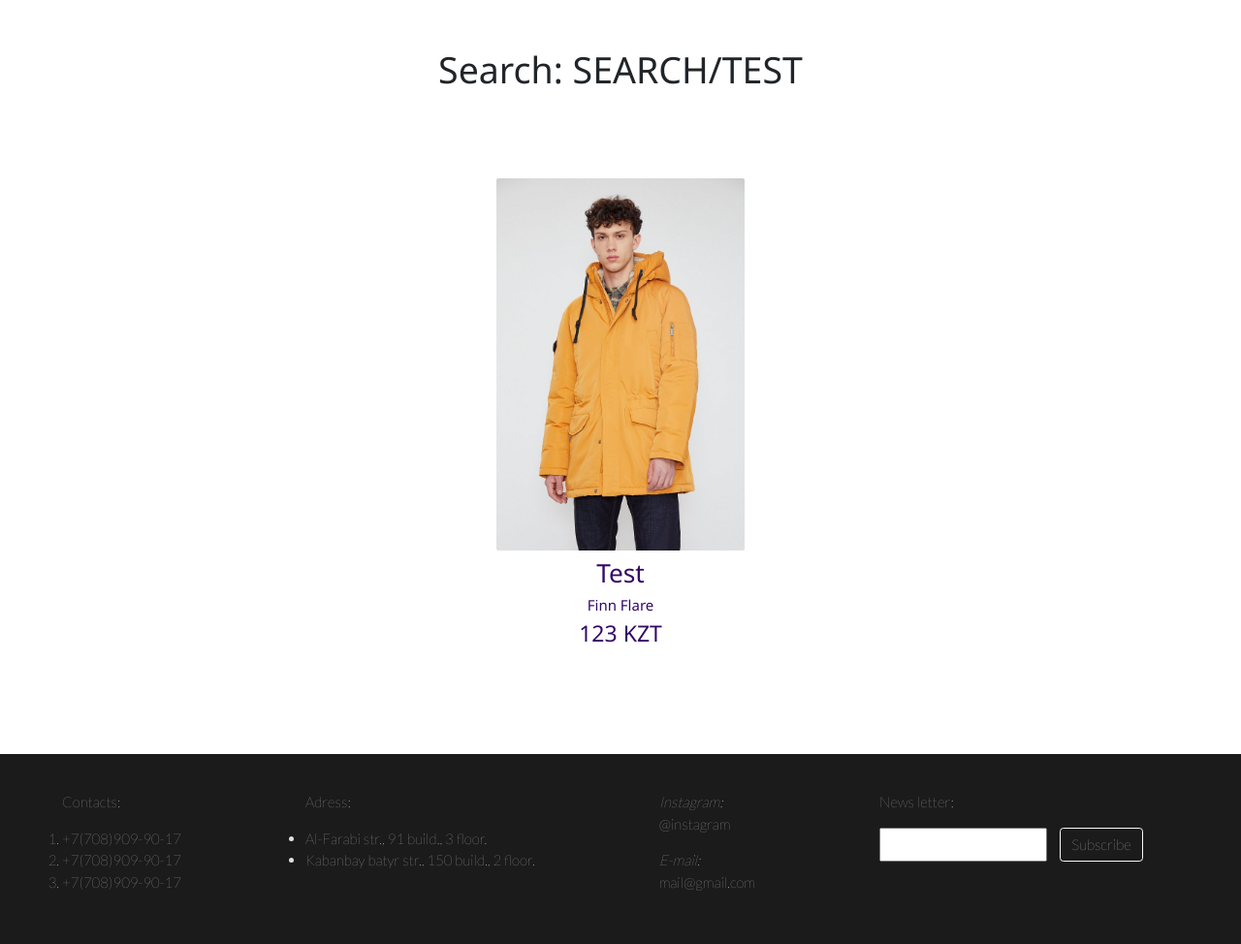
After one commit to shabal1n/WebProject2, a Django app: a page that uses templates/html/search.html in a window 1280 px wide. The commit adds this page. Shown: the part 664-1638 px from the top of the page at 97% size. Run offline with Django 4.2, Linux system fonts and the light colour scheme; data comes from the database, SQL or seed files in the repository; both versions use the stored data as it was after the commit; some libraries are stand-ins or nearby versions; some web fonts are replaced.

Commit message:
Added search

```diff
--- a/mainapp/urls.py
+++ b/mainapp/urls.py
@@ -16,5 +16,6 @@ urlpatterns = [
     path('cart/delete/<int:part_id>', views.delete_item_cart, name='delete_view'),
     path('save_review/<int:id>', views.save_review, name='save_review'),
     path('change_count/<int:item_id>/<int:count>', views.change_count, name='change_count'),
-    path('order', views.make_order, name='order')
+    path('order', views.make_order, name='order'),
+    path('search/<str:name>', views.search, name='search')
 ]
--- a/mainapp/views.py
+++ b/mainapp/views.py
@@ -2,8 +2,9 @@ from django.shortcuts import render, redirect
 from django.contrib.auth.models import User, auth
 from django.http import JsonResponse, HttpResponseRedirect
 from django.contrib import messages
-from .models import Items, ProductReview, Basket, BasketItem, Order, DeliveryCompany
+from .models import Items, ProductReview, Basket, BasketItem, Order, DeliveryCompany, Brands
 from .forms import ReviewAdd
+from django.db.models import Q
 
 
 def main(request):
@@ -180,3 +181,8 @@ def make_order(request):
         total = cart_current.total()
         deliveries = DeliveryCompany.objects.all()
         return render(request, 'order.html', {'items': items, 'total': total, 'deliveries': deliveries})
+
+
+def search(request, name):
+    items = Items.objects.filter(Q(name__icontains=name) | Q(brand__title__icontains=name)).all()
+    return render(request, 'search.html', {'items': items})
--- /dev/null
+++ b/templates/html/search.html
@@ -0,0 +1,19 @@
+{% extends 'template.html' %}
+{% load static %}
+{% block title %}l'encore {{ request.path|slice:"1:" }}{% endblock %}
+{% block content %}
+     <link rel="stylesheet" href="{% static 'style/items_style.css' %}">
+    <h1 style="text-align: center; margin-top: 50px;">Search: {{ request.path|slice:"1:"|upper }}</h1>
+    <div class="kurt">
+        {% for item in items %}
+            <div class="tsort">
+                <a href="{% url 'product' item.id %}">
+                    <img src="{% static 'img/upload/' %}{{ item.image }}">
+                    <h3 style="color: #330867;">{{ item.name }}</h3>
+                    <h6 style="color: #330867;">{{ item.brand }}</h6>
+                </a>
+                <h5 style="color: #330867;"> {{ item.price }} KZT</h5>
+            </div>
+        {% endfor %}
+    </div>
+{% endblock %}
--- a/templates/html/template.html
+++ b/templates/html/template.html
@@ -28,8 +28,11 @@
             <div id="brand_name">
                 <h2>l'éncore</h2>
                 <div class="container">
-                    <div class="search-box">
-                        <input type="text" />
+                    <div class="search-box"
+                         onkeyup="if(event.keyCode===13 && document.getElementById('search_text').value !== ''){
+                             location.href='/search/' + document.getElementById('search_text').value
+                         }">
+                        <input type="text" id="search_text" />
                         <span></span>
                     </div>
                 </div>
```
Also changed, not shown: db.sqlite3.
